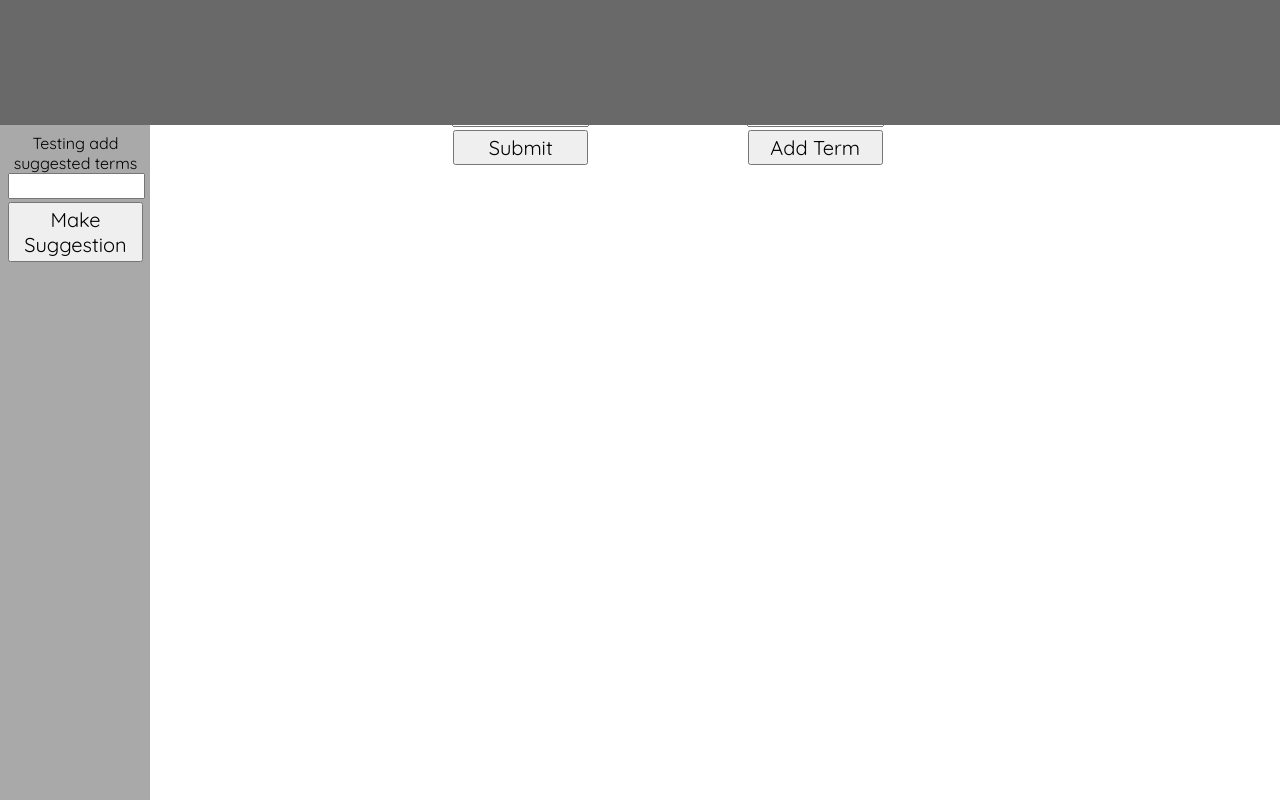
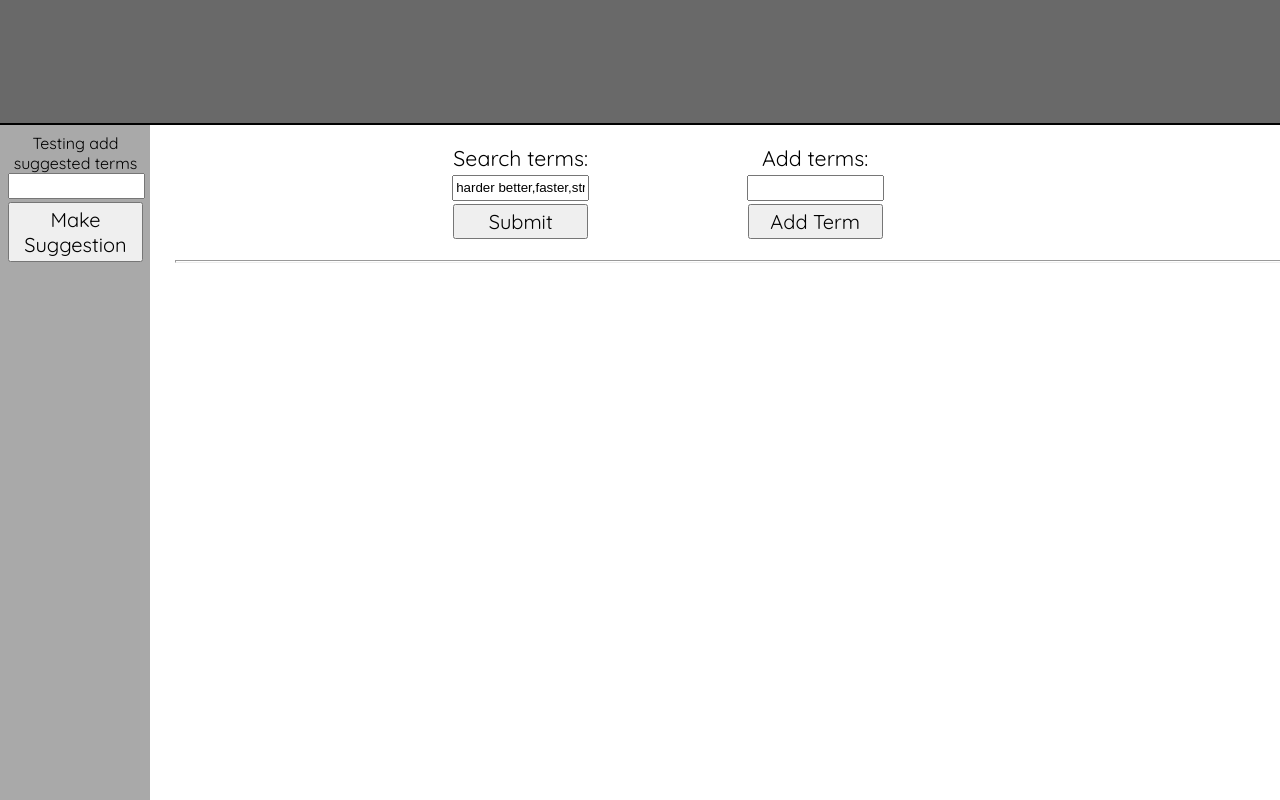
Before and after one commit to airhawk9/collective-memory, a plain HTML site: page index.html in a window 1280 px wide. Shown: the top 800 px of the page. Drawn offline with Linux system fonts and the light colour scheme.

Commit message:
more styling

```diff
--- a/Input/style.scss
+++ b/Input/style.scss
@@ -7,16 +7,21 @@ body {
 	grid-template-columns: 150px repeat(12, 1fr);
 	grid-gap: 10px;
 	grid-template-rows: 125px minmax(40px, auto) 1fr 30px;
-	grid-template-areas: "header header header header header header header header header header header header header " "suggestions termsSearched termsSearched termsSearched termsSearched termsSearched termsSearched termsSearched termsSearched termsSearched termsSearched termsSearched termsSearched " "suggestions content content content content content content content content content content content content " "footer footer footer footer footer footer footer footer footer footer footer footer footer ";
+	grid-template-areas: //
+	"header header header header header header header header header header header header header " //
+	"suggestions termsSearched termsSearched termsSearched termsSearched termsSearched termsSearched termsSearched termsSearched termsSearched termsSearched termsSearched termsSearched " //
+	"suggestions content content content content content content content content content content content content " //
+	"footer footer footer footer footer footer footer footer footer footer footer footer footer ";
 	grid-auto-flow: row;
 	font-size: 16pt;
-	height: 100vh;
+	height: 100%;
 	grid-gap: 0px 0px;
 }
 
 #header {
 	grid-area: header;
 	background-color: dimgrey;
+	border-bottom: 2px solid black;
 }
 
 form {
@@ -84,6 +89,17 @@ input {
 	font-size: 12pt;
 }
 
+.line {
+	hr {
+		align-self: flex-end;
+		width: 100%;
+		height: 1px;
+	}
+	padding-left: 25px;
+	grid-area: termsSearched;
+	overflow: hidden;
+}
+
 #sBar {
 	//the div that has both search bars
 	grid-area: termsSearched;
--- a/index.html
+++ b/index.html
@@ -33,6 +33,8 @@
 		</form>
 
 	</div>
+
+
 	<div id='sugTermsContainer'>
 		<div id='queryTerms'>
 
@@ -51,6 +53,10 @@
 
 	</div>
 	<div id="sTerms">
+		<div id="termsDisplay"></div>
+		<div class="line">
+			<hr>
+		</div>
 
 	</div>
 
--- a/script.js
+++ b/script.js
@@ -29,7 +29,7 @@ function updateSearch() {
 			i++;
 		}
 		stringQuery += wholeQuery[i].join(' ');
-		document.getElementById('sTerms').innerText = stringQuery;
+		document.getElementById('termsDisplay').innerText = stringQuery;
 	}
 }
 
```
Also changed, not shown: Output/style.css, 1 other file.
